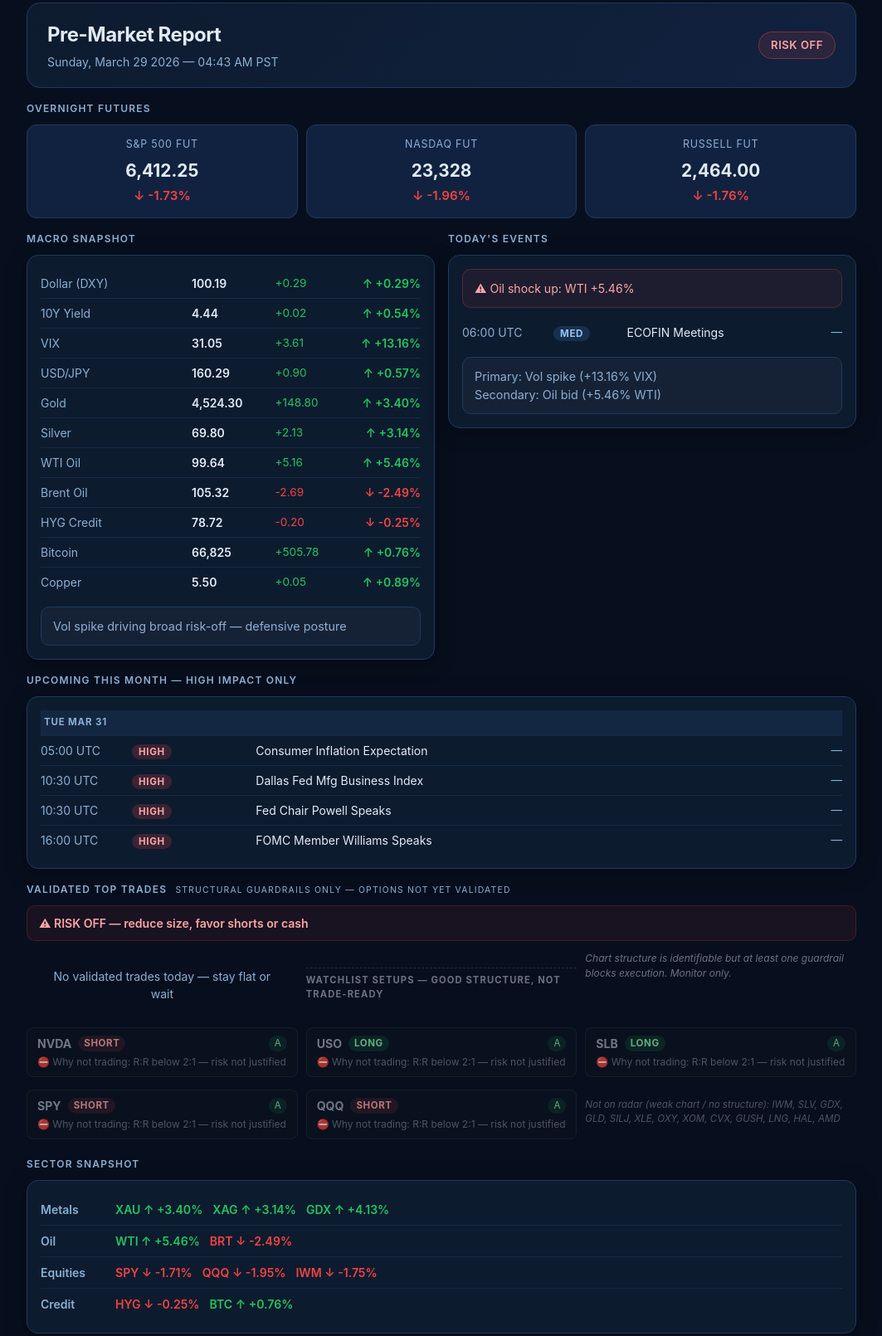
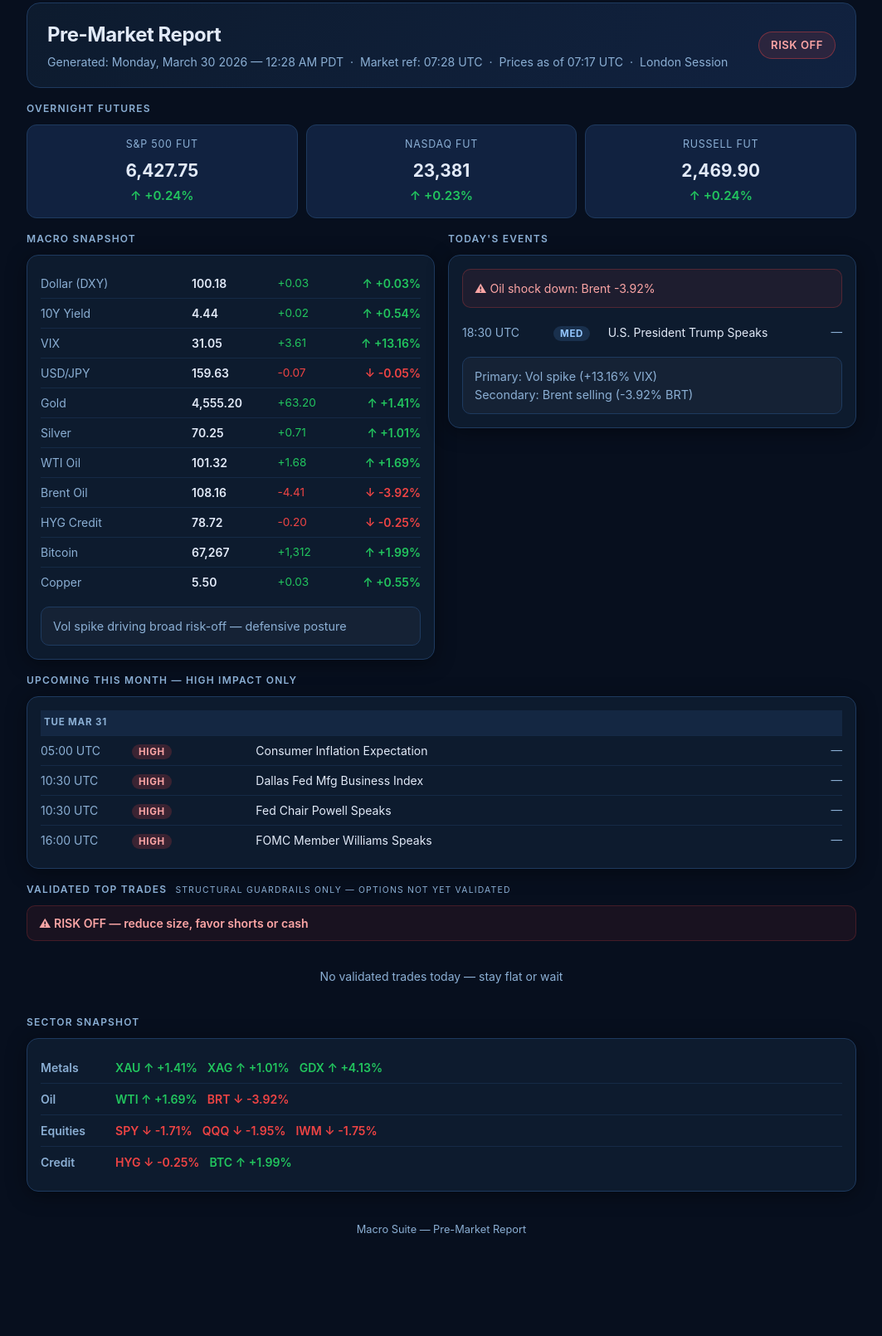
Before and after one commit to dwats250/trading-system, a plain HTML site: page premarket.html in a window 1280 px wide. Shown: the part 13-1623 px from the top of the page at 83% size, without its empty margins (108-1171 px from the left). After the commit the page ends 1524 px from the top, so only its background shows below. Drawn offline with Linux system fonts and the light colour scheme.

Commit message:
Update dashboards 2026-03-30 00:28

```diff
--- a/premarket.html
+++ b/premarket.html
@@ -3,7 +3,7 @@
 <head>
     <meta charset="UTF-8">
     <meta name="viewport" content="width=device-width, initial-scale=1.0">
-    <title>Pre-Market Report — Mar 29</title>
+    <title>Pre-Market Report — Mar 30</title>
     <style>
     :root {
         --bg: #070f1e;
@@ -201,7 +201,7 @@
     <div class="report-header">
         <div>
             <div class="report-title">Pre-Market Report</div>
-            <div class="report-meta">Sunday, March 29 2026  —  04:43 AM PST</div>
+            <div class="report-meta">Generated: Monday, March 30 2026  —  12:28 AM PDT &nbsp;·&nbsp; Market ref: 07:28 UTC &nbsp;·&nbsp; Prices as of 07:17 UTC &nbsp;·&nbsp; London Session</div>
         </div>
         <div class="pill-group">
             <span class="pill regime-off">RISK OFF</span>
@@ -215,18 +215,18 @@
 
         <div class="fut-card">
             <div class="fut-name">S&P 500 Fut</div>
-            <div class="fut-price">6,412.25</div>
-            <div class="fut-change dn">↓ -1.73%</div>
+            <div class="fut-price">6,427.75</div>
+            <div class="fut-change up">↑ +0.24%</div>
         </div>
         <div class="fut-card">
             <div class="fut-name">Nasdaq Fut</div>
-            <div class="fut-price">23,328</div>
-            <div class="fut-change dn">↓ -1.96%</div>
+            <div class="fut-price">23,381</div>
+            <div class="fut-change up">↑ +0.23%</div>
         </div>
         <div class="fut-card">
             <div class="fut-name">Russell Fut</div>
-            <div class="fut-price">2,464.00</div>
-            <div class="fut-change dn">↓ -1.76%</div>
+            <div class="fut-price">2,469.90</div>
+            <div class="fut-change up">↑ +0.24%</div>
         </div>
         </div>
     </div>
@@ -240,9 +240,9 @@
 
         <tr>
             <td class="row-label">Dollar (DXY)</td>
-            <td class="row-price">100.19</td>
-            <td class="row-dollar"><span class="row-change-dollar up">+0.29</span></td>
-            <td class="row-change up">↑ +0.29%</td>
+            <td class="row-price">100.18</td>
+            <td class="row-dollar"><span class="row-change-dollar up">+0.03</span></td>
+            <td class="row-change up">↑ +0.03%</td>
         </tr>
         <tr>
             <td class="row-label">10Y Yield</td>
@@ -258,33 +258,33 @@
         </tr>
         <tr>
             <td class="row-label">USD/JPY</td>
-            <td class="row-price">160.29</td>
-            <td class="row-dollar"><span class="row-change-dollar up">+0.90</span></td>
-            <td class="row-change up">↑ +0.57%</td>
+            <td class="row-price">159.63</td>
+            <td class="row-dollar"><span class="row-change-dollar dn">-0.07</span></td>
+            <td class="row-change dn">↓ -0.05%</td>
         </tr>
         <tr>
             <td class="row-label">Gold</td>
-            <td class="row-price">4,524.30</td>
-            <td class="row-dollar"><span class="row-change-dollar up">+148.80</span></td>
-            <td class="row-change up">↑ +3.40%</td>
+            <td class="row-price">4,555.20</td>
+            <td class="row-dollar"><span class="row-change-dollar up">+63.20</span></td>
+            <td class="row-change up">↑ +1.41%</td>
         </tr>
         <tr>
             <td class="row-label">Silver</td>
-            <td class="row-price">69.80</td>
-            <td class="row-dollar"><span class="row-change-dollar up">+2.13</span></td>
-            <td class="row-change up">↑ +3.14%</td>
+            <td class="row-price">70.25</td>
+            <td class="row-dollar"><span class="row-change-dollar up">+0.71</span></td>
+            <td class="row-change up">↑ +1.01%</td>
         </tr>
         <tr>
             <td class="row-label">WTI Oil</td>
-            <td class="row-price">99.64</td>
-            <td class="row-dollar"><span class="row-change-dollar up">+5.16</span></td>
-            <td class="row-change up">↑ +5.46%</td>
+            <td class="row-price">101.32</td>
+            <td class="row-dollar"><span class="row-change-dollar up">+1.68</span></td>
+            <td class="row-change up">↑ +1.69%</td>
         </tr>
         <tr>
             <td class="row-label">Brent Oil</td>
-            <td class="row-price">105.32</td>
-            <td class="row-dollar"><span class="row-change-dollar dn">-2.69</span></td>
-            <td class="row-change dn">↓ -2.49%</td>
+            <td class="row-price">108.16</td>
+            <td class="row-dollar"><span class="row-change-dollar dn">-4.41</span></td>
+            <td class="row-change dn">↓ -3.92%</td>
         </tr>
         <tr>
             <td class="row-label">HYG Credit</td>
@@ -294,15 +294,15 @@
         </tr>
         <tr>
             <td class="row-label">Bitcoin</td>
-            <td class="row-price">66,825</td>
-            <td class="row-dollar"><span class="row-change-dollar up">+505.78</span></td>
-            <td class="row-change up">↑ +0.76%</td>
+            <td class="row-price">67,267</td>
+            <td class="row-dollar"><span class="row-change-dollar up">+1,312</span></td>
+            <td class="row-change up">↑ +1.99%</td>
         </tr>
         <tr>
             <td class="row-label">Copper</td>
             <td class="row-price">5.50</td>
-            <td class="row-dollar"><span class="row-change-dollar up">+0.05</span></td>
-            <td class="row-change up">↑ +0.89%</td>
+            <td class="row-dollar"><span class="row-change-dollar up">+0.03</span></td>
+            <td class="row-change up">↑ +0.55%</td>
         </tr>
                 </table>
                 <div class="summary-box">Vol spike driving broad risk-off — defensive posture</div>
@@ -312,19 +312,19 @@
         <div class="section">
             <div class="section-title">Today's Events</div>
             <div class="card">
-                <div class="incident-box"><div class="incident-item">⚠ Oil shock up: WTI +5.46%</div></div>
+                <div class="incident-box"><div class="incident-item">⚠ Oil shock down: Brent -3.92%</div></div>
                 <table class="cal-table">
 
         <tr>
-            <td class="ev-time">06:00 UTC</td>
+            <td class="ev-time">18:30 UTC</td>
             <td><span class="impact-badge impact-med">MED</span></td>
-            <td class="ev-name"><a href="https://www.nasdaq.com/market-activity/economic-events?date=2026-03-29" target="_blank" rel="noopener">ECOFIN Meetings</a></td>
+            <td class="ev-name"><a href="https://www.nasdaq.com/market-activity/economic-events?date=2026-03-30" target="_blank" rel="noopener">U.S. President Trump Speaks</a></td>
             <td class="ev-est">—</td>
         </tr>
                 </table>
                 <div class="summary-box">
                     Primary: Vol spike (+13.16% VIX)<br>
-                    Secondary: Oil bid (+5.46% WTI)
+                    Secondary: Brent selling (-3.92% BRT)
                 </div>
             </div>
         </div>
@@ -370,48 +370,6 @@
         <div class="regime-note ">⚠ RISK OFF — reduce size, favor shorts or cash</div>
         <div class="setups-grid">
             <div class="no-setups">No validated trades today — stay flat or wait</div>
-        <div class="watchlist-label">Watchlist Setups — Good Structure, Not Trade-Ready</div>
-        <div class="watchlist-note">Chart structure is identifiable but at least one guardrail blocks execution. Monitor only.</div>
-            <div class="watchlist-card">
-                <div class="watchlist-row">
-                    <span class="watchlist-ticker">NVDA</span>
-                    <span class="setup-bias bias-short" style="font-size:0.72rem;padding:1px 7px">SHORT</span>
-                    <span class="watchlist-grade grade-a">A</span>
-                </div>
-                <div class="watchlist-blocker">Why not trading: R:R below 2:1 — risk not justified</div>
-            </div>
-            <div class="watchlist-card">
-                <div class="watchlist-row">
-                    <span class="watchlist-ticker">USO</span>
-                    <span class="setup-bias bias-long" style="font-size:0.72rem;padding:1px 7px">LONG</span>
-                    <span class="watchlist-grade grade-a">A</span>
-                </div>
-                <div class="watchlist-blocker">Why not trading: R:R below 2:1 — risk not justified</div>
-            </div>
-            <div class="watchlist-card">
-                <div class="watchlist-row">
-                    <span class="watchlist-ticker">SLB</span>
-                    <span class="setup-bias bias-long" style="font-size:0.72rem;padding:1px 7px">LONG</span>
-                    <span class="watchlist-grade grade-a">A</span>
-                </div>
-                <div class="watchlist-blocker">Why not trading: R:R below 2:1 — risk not justified</div>
-            </div>
-            <div class="watchlist-card">
-                <div class="watchlist-row">
-                    <span class="watchlist-ticker">SPY</span>
-                    <span class="setup-bias bias-short" style="font-size:0.72rem;padding:1px 7px">SHORT</span>
-                    <span class="watchlist-grade grade-a">A</span>
-                </div>
-                <div class="watchlist-blocker">Why not trading: R:R below 2:1 — risk not justified</div>
-            </div>
-            <div class="watchlist-card">
-                <div class="watchlist-row">
-                    <span class="watchlist-ticker">QQQ</span>
-                    <span class="setup-bias bias-short" style="font-size:0.72rem;padding:1px 7px">SHORT</span>
-                    <span class="watchlist-grade grade-a">A</span>
-                </div>
-                <div class="watchlist-blocker">Why not trading: R:R below 2:1 — risk not justified</div>
-            </div><div class="off-radar">Not on radar (weak chart / no structure): IWM, SLV, GDX, GLD, SILJ, XLE, OXY, XOM, CVX, GUSH, LNG, HAL, AMD</div>
         </div>
     </div>
 
@@ -423,11 +381,11 @@
 
         <tr>
             <td class="sector-name">Metals</td>
-            <td class="sector-cells"><span class="sector-item up">XAU ↑ +3.40%</span><span class="sector-item up">XAG ↑ +3.14%</span><span class="sector-item up">GDX ↑ +4.13%</span></td>
+            <td class="sector-cells"><span class="sector-item up">XAU ↑ +1.41%</span><span class="sector-item up">XAG ↑ +1.01%</span><span class="sector-item up">GDX ↑ +4.13%</span></td>
         </tr>
         <tr>
             <td class="sector-name">Oil</td>
-            <td class="sector-cells"><span class="sector-item up">WTI ↑ +5.46%</span><span class="sector-item dn">BRT ↓ -2.49%</span></td>
+            <td class="sector-cells"><span class="sector-item up">WTI ↑ +1.69%</span><span class="sector-item dn">BRT ↓ -3.92%</span></td>
         </tr>
         <tr>
             <td class="sector-name">Equities</td>
@@ -435,7 +393,7 @@
         </tr>
         <tr>
             <td class="sector-name">Credit</td>
-            <td class="sector-cells"><span class="sector-item dn">HYG ↓ -0.25%</span><span class="sector-item up">BTC ↑ +0.76%</span></td>
+            <td class="sector-cells"><span class="sector-item dn">HYG ↓ -0.25%</span><span class="sector-item up">BTC ↑ +1.99%</span></td>
         </tr>
             </table>
         </div>
```
Also changed, not shown: options_sniper.html (+12 -30 lines).
